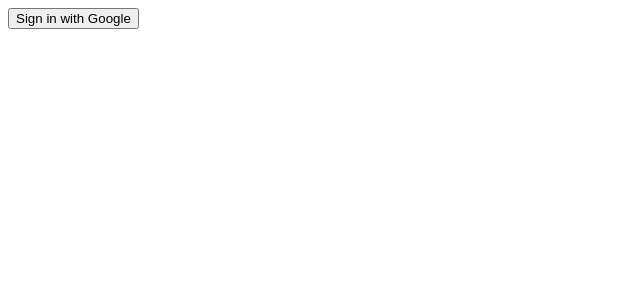
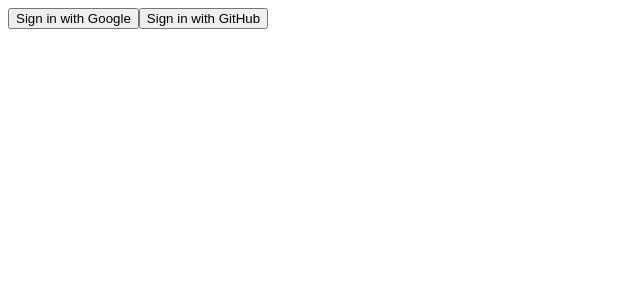
Before and after one commit to NorbertMerkli/stackoverflow-clone, a Next.js app: page /auth/signin in a window 1280 px wide. Shown: the top 300 px of the page, without its empty margins (0-640 px from the left). Built offline with nearby package versions, Linux system fonts and the light colour scheme.

Commit message:
Implement 'Sign in with GitHub'

```diff
--- a/pages/api/auth/[...nextauth].ts
+++ b/pages/api/auth/[...nextauth].ts
@@ -1,11 +1,16 @@
 import NextAuth from "next-auth";
 import GoogleProvider from "next-auth/providers/google";
+import GitHubProvider from "next-auth/providers/github";
 
 export const authOptions = {
     providers: [
         GoogleProvider({
             clientId: process.env.GOOGLE_CLIENT_ID as string,
             clientSecret: process.env.GOOGLE_CLIENT_SECRET as string,
+        }),
+        GitHubProvider({
+            clientId: process.env.GITHUB_CLIENT_ID as string,
+            clientSecret: process.env.GITHUB_CLIENT_SECRET as string,
         }),
     ],
     pages: {
--- a/pages/auth/signin.tsx
+++ b/pages/auth/signin.tsx
@@ -13,6 +13,15 @@
                 >
                     Sign in with Google
                 </button>
+                <button
+                    onClick={() =>
+                        signIn("github", {
+                            callbackUrl: "http://localhost:3000",
+                        })
+                    }
+                >
+                    Sign in with GitHub
+                </button>
             </main>
         </div>
     );
```
